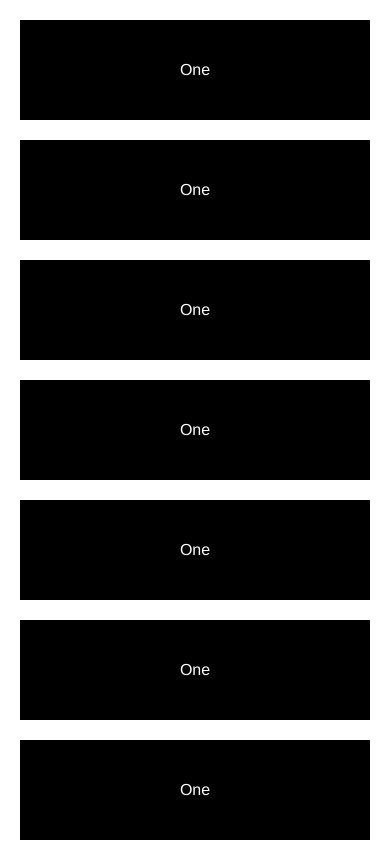
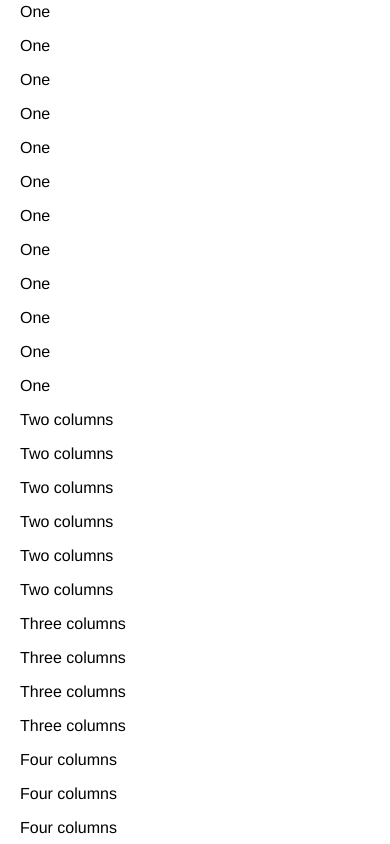
Before and after one commit to kakauandme/skeleton, a plain HTML site: page index.html in a window 390 px wide. Shown: the top 844 px of the page. Drawn offline with nearby package versions, Linux system fonts and the light colour scheme; files that its build step writes are made by us from their sources; a web font is replaced by a local one.

Commit message:
less setup

```diff
--- a/index.html
+++ b/index.html
@@ -8,33 +8,13 @@
 	<meta name="viewport" content="width=device-width, initial-scale=1.0" />
 
 	<!-- 1140px Grid styles for IE -->
-	<!--[if lte IE 9]><link rel="stylesheet" href="css/ie.css" type="text/css" media="screen" /><![endif]-->
-
-	<!-- The 1140px Grid - http://cssgrid.net/ -->
-	<link rel="stylesheet" href="css/1140.css" type="text/css" media="screen" />
+	<!--[if IE]><link rel="stylesheet" href="css/ie.css" type="text/css" media="screen" /><![endif]-->
 
 	<!-- Your styles -->
-	<link rel="stylesheet" href="css/styles.css" type="text/css" media="screen" />
+	<link rel="stylesheet" href="css/style.css" type="text/css" media="screen" />
 
 	<!--css3-mediaqueries-js - http://code.google.com/p/css3-mediaqueries-js/ - Enables media queries in some unsupported browsers-->
 	<script type="text/javascript" src="js/css3-mediaqueries.js"></script>
-
-	<!--Delete embedded styles, just for example.-->
-	<style type="text/css">
-
-	body {
-	font-family: "Helvetica Neue", Helvetica, Arial, sans-serif;
-	}
-
-	.container p {
-	color: #fff;
-	line-height: 100px;
-	background: #000;
-	text-align: center;
-	margin: 20px 0 0 0;
-	}
-
-	</style>
 
 </head>
 
--- a/less/global.less
+++ b/less/global.less
@@ -3,7 +3,7 @@
 @gutter: 20px;
 @contentwidth: 1140px;
 
-@baseFontSize:          14px;
+@baseFontSize:          16px;
 @baseLineHeight:        20px;
 @headingsFontWeight:    bold;    // instead of browser default, bold
 
--- a/less/typography.less
+++ b/less/typography.less
@@ -12,15 +12,15 @@
 
 }
 html {
-	color:@textColor;
+
+}
+
+body{
+	background-color: @bodyBackground;
 	-webkit-font-smoothing: antialiased;
 	line-height: 1;
 	font-smooth:always;
 	font-family: "FontName", "Helvetica Neue", Helvetica, Arial, sans-serif;
-}
-
-body{
-	background-color: @bodyBackground;
 }
 
 a {
@@ -33,8 +33,6 @@ a {
 
 
 p {
-	color:@textColor;
-	font-size: 1em;
   	margin: 0 0 @baseLineHeight / 2;
 }
 
@@ -139,8 +137,8 @@ input, textarea {
 @media only screen and (max-width: 1023px) {
 
 	body {
-		font-size: (@baseFontSize - 2)/16*1em;
-		line-height: @baseLineHeight;
+		font-size: 0.8em;
+		line-height: 1.5em;
 	}
 
 }
```
Also changed, not shown: css/style.css.
